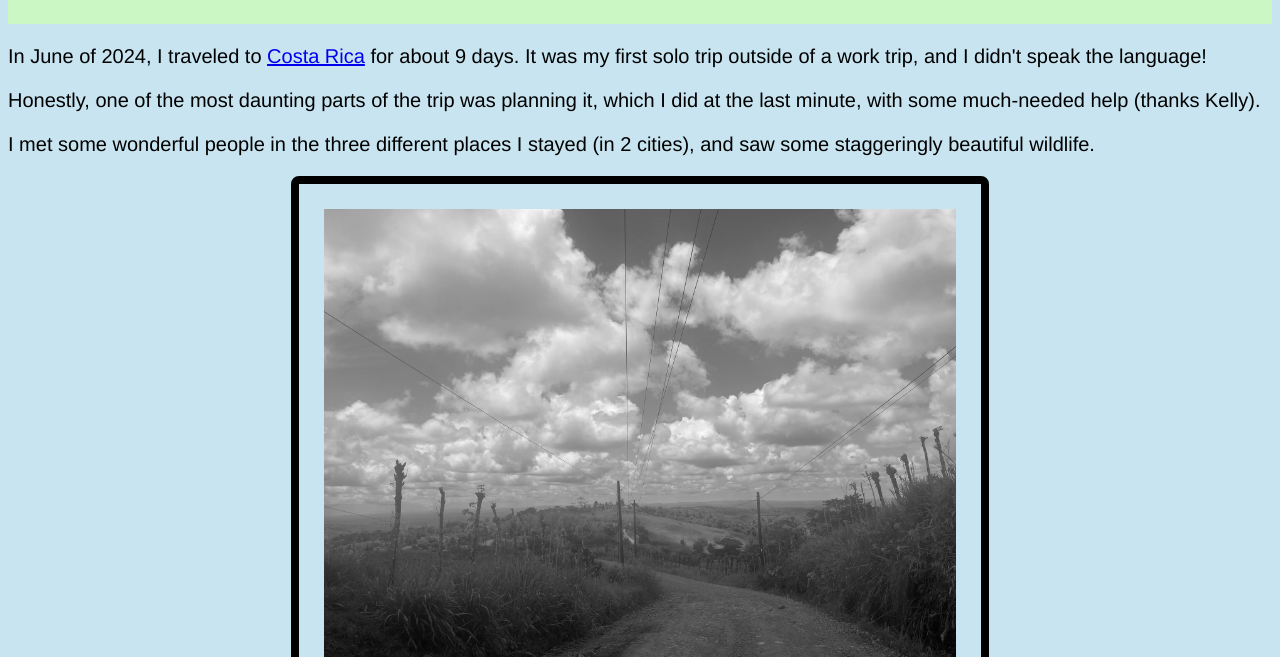
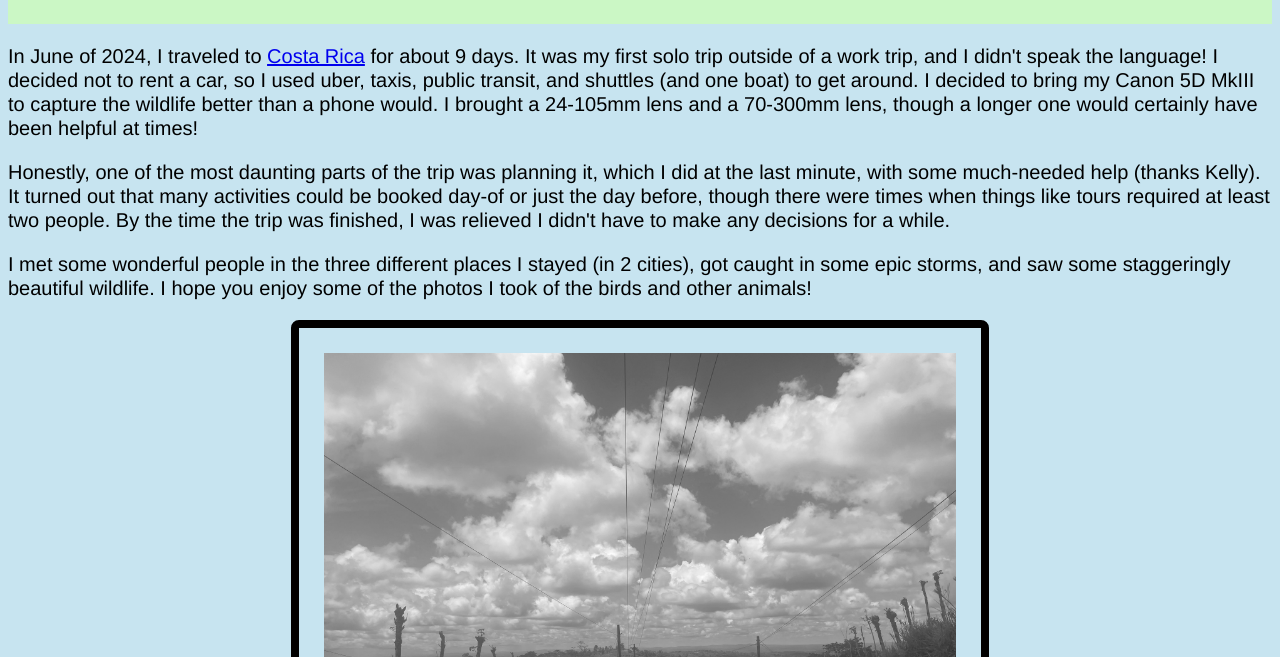
Before and after one commit to Denabl/CSSCoursera, a plain HTML site: page index.html in a window 1280 px wide. Shown: the part 143-800 px from the top of the page. Drawn offline with Linux system fonts and the light colour scheme.

Commit message:
Update index.html

```diff
--- a/index.html
+++ b/index.html
@@ -24,10 +24,17 @@
     <h1>Wildlife in Costa Rica</h1>
   </header>
   <main id="main_content">
-    <p>In June of 2024, I traveled to <a href="https://en.wikipedia.org/wiki/Costa_Rica">Costa Rica</a> for about 9 days. It was my first solo trip outside of a work trip, and I didn't speak the language!  </p>
+    <p>In June of 2024, I traveled to <a href="https://en.wikipedia.org/wiki/Costa_Rica">Costa Rica</a> for about 9 days. It was my first solo trip outside of a work trip, and I didn't speak the language! I decided not to rent a car,
+    so I used uber, taxis, public transit, and shuttles (and one boat) to get around. I decided to bring my Canon 5D MkIII to capture the wildlife better than a phone would. I brought a 24-105mm lens and a 70-300mm lens, though a longer
+    one would certainly have been helpful at times!</p>
 
-    <p>Honestly, one of the most daunting parts of the trip was planning it, which I did at the last minute, with some much-needed help (thanks Kelly).</p>
-    <p>I met some wonderful people in the three different places I stayed (in 2 cities), and saw some staggeringly beautiful wildlife. </p>
+
+
+    <p>Honestly, one of the most daunting parts of the trip was planning it, which I did at the last minute, with some much-needed help (thanks Kelly). It turned out that many activities could be booked day-of or just the day before,
+    though there were times when things like tours required at least two people. By the time the trip was finished, I was relieved I didn't have to make any decisions for a while.</p>
+
+    <p>I met some wonderful people in the three different places I stayed (in 2 cities), got caught in some epic storms, and saw some staggeringly beautiful wildlife. I hope you enjoy some of the photos I took of the birds and other animals! </p>
+
     <figure class="home" >
       <img src="images/pathway.jpg" alt = "A path surrounded by green grass with a blue sky overhead.">
       <figcaption>A path leading away from the 2nd place I stayed in La Fortuna (hover for color)</figcaption>
```
